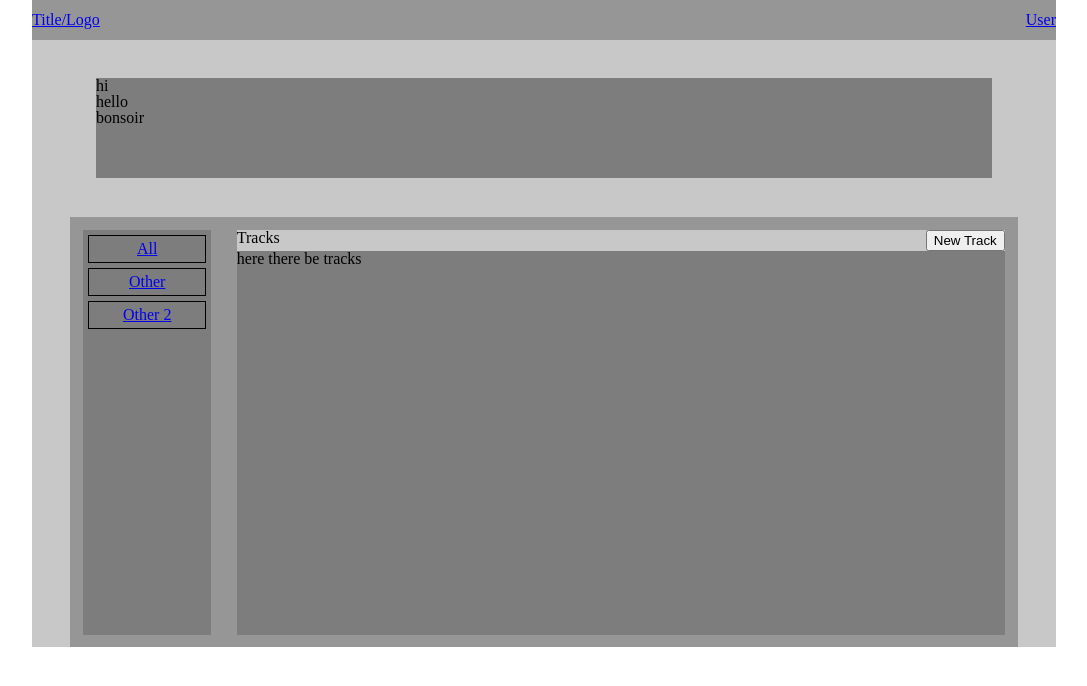
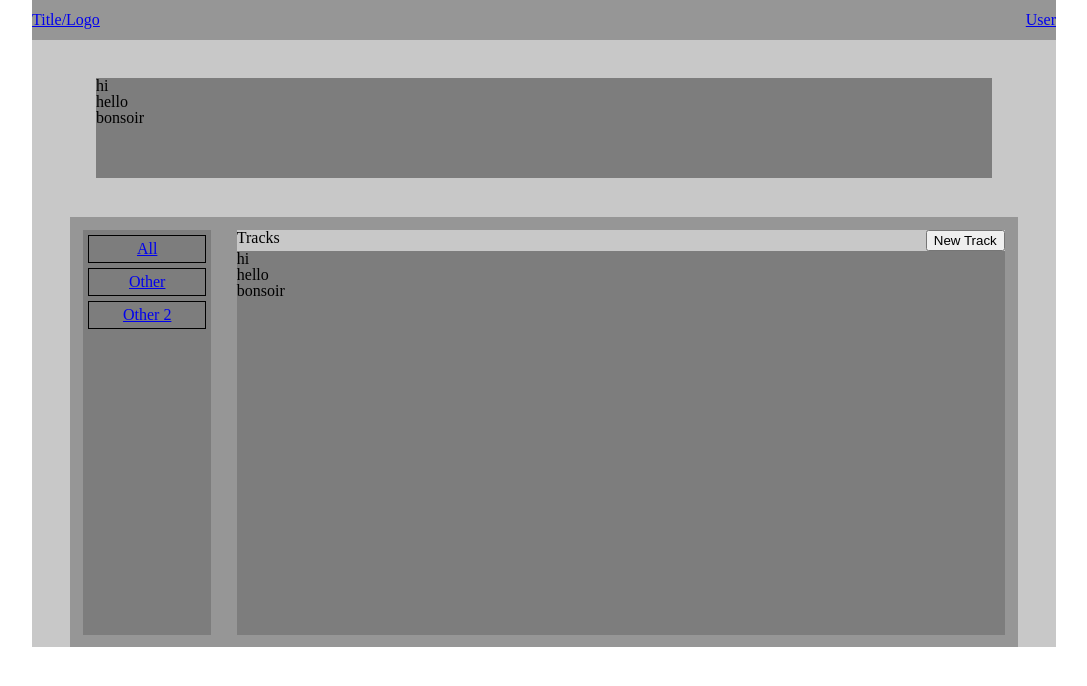
Before and after one commit to discotroop/tracker, a React (Create React App) app: page / in a window 1280 px wide. Shown: the top 686 px of the page, without its empty margins (96-1183 px from the left). Built offline with nearby package versions, Linux system fonts and the light colour scheme.

Commit message:
renderedTracks now renders tracks text from tests

```diff
--- a/src/App.js
+++ b/src/App.js
@@ -5,24 +5,18 @@ import tracks from './logic/tracker.js';
 
 const TrackerLogic = tracks();
 
-function testingFunction() {
-  const testing = "testing";
-  return (
-    <div> {testing} </div>
-  );
-}
-
 function App() {
   let tests = TrackerLogic.tracks;
 
-  function populateTracks() {
-    const tracks = tests;
-    const renderedTracks = tracks.map((track) => <li key={track.text}>{track.text}</li>);
 
-      return (
-        <div> {renderedTracks} </div>
-      );
-  }
+  const RenderedTracks = ({tracks}) => (
+  <div>
+    {tests.map(track => (
+      <div className="track" key={track.text}>{track.text}</div>
+    ))}
+  </div>
+  );
+
   return (
     <div className="App">
       <div className="Header">
@@ -50,9 +44,7 @@ function App() {
             </div>
           </div>
           <div className="CurrentTracks">
-            here there be tracks
-            <testingFunction></testingFunction>
-            <populateTracks></populateTracks>
+            <RenderedTracks tracks={tests}></RenderedTracks>
           </div>
         </div>
       </div>
```
